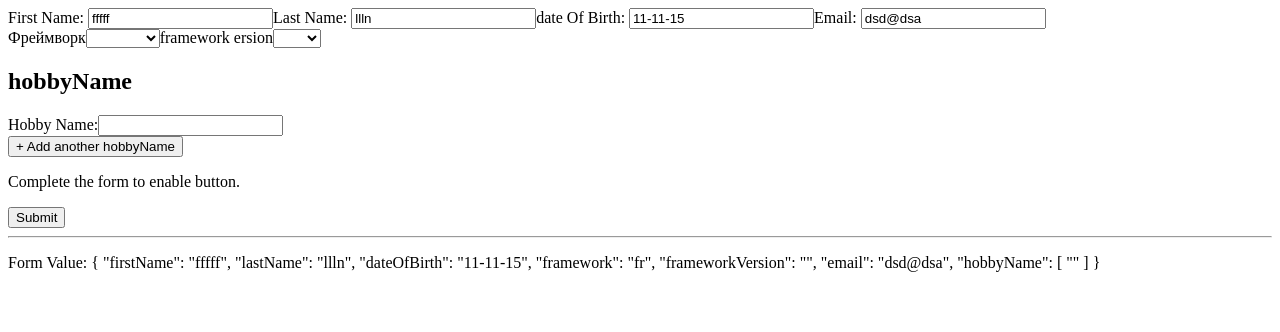
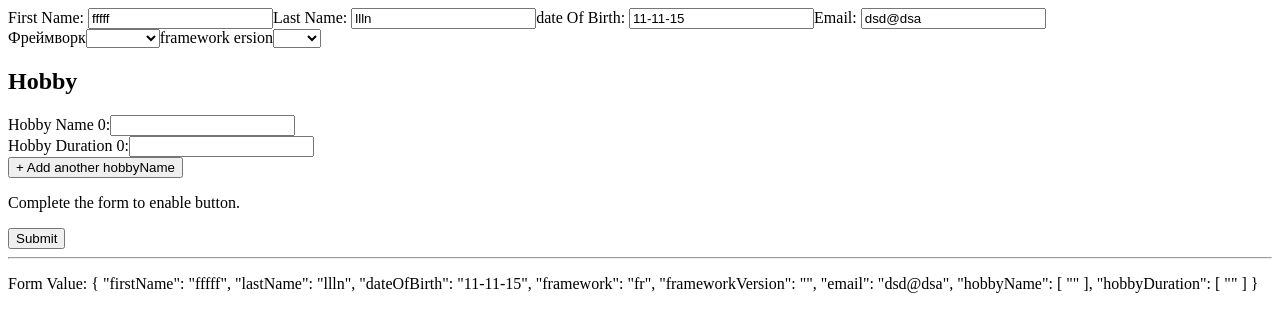
Before and after one commit to v-tym/test-iteam, an Angular app: page / in a window 1280 px wide. Shown: the top 332 px of the page. Built offline with nearby package versions, Linux system fonts and the light colour scheme.

Commit message:
добавили поле hobby duration и переименовали поле, немного изменили разметку

```diff
--- a/src/app/app.component.html
+++ b/src/app/app.component.html
@@ -27,15 +27,20 @@
   </div>
 
 
-
+  <h2>Hobby</h2>
   <div formArrayName="hobbyName">
-    <h2>hobbyName</h2>
-
-
     <div *ngFor="let hobbyName of hobbyName.controls; let i=index">
       <!-- The repeated hobbyName template -->
-      <label for="hobbyName-{{ i }}">Hobby Name:</label>
+      <label for="hobbyName-{{ i }}">Hobby Name {{i}}:</label>
       <input id="hobbyName-{{ i }}" type="text" [formControlName]="i">
+    </div>
+  </div>
+
+  <div formArrayName="hobbyDuration">
+    <div *ngFor="let hobbyDuration of hobbyDuration.controls; let i=index">
+      <!-- The repeated hobbyName template -->
+      <label for="hobbyDuration-{{ i }}">Hobby Duration {{i}}:</label>
+      <input id="hobbyDuration-{{ i }}" type="text" [formControlName]="i">
     </div>
   </div>
 
--- a/src/app/app.component.ts
+++ b/src/app/app.component.ts
@@ -20,11 +20,18 @@ export class AppComponent {
 
     hobbyName: this.fb.array([
       this.fb.control('')
+    ]),
+    hobbyDuration: this.fb.array([
+      this.fb.control('')
     ])
   });
 
   get hobbyName() {
     return this.profileForm.get('hobbyName') as FormArray;
+  }
+
+  get hobbyDuration() {
+    return this.profileForm.get('hobbyDuration') as FormArray;
   }
 
   // profileForm = this.formBuilder.group({
@@ -62,6 +69,7 @@ export class AppComponent {
 
   addHobby() {
     this.hobbyName.push(this.fb.control(''));
+    this.hobbyDuration.push(this.fb.control(''));
   }
 
   onSubmit() {
```
